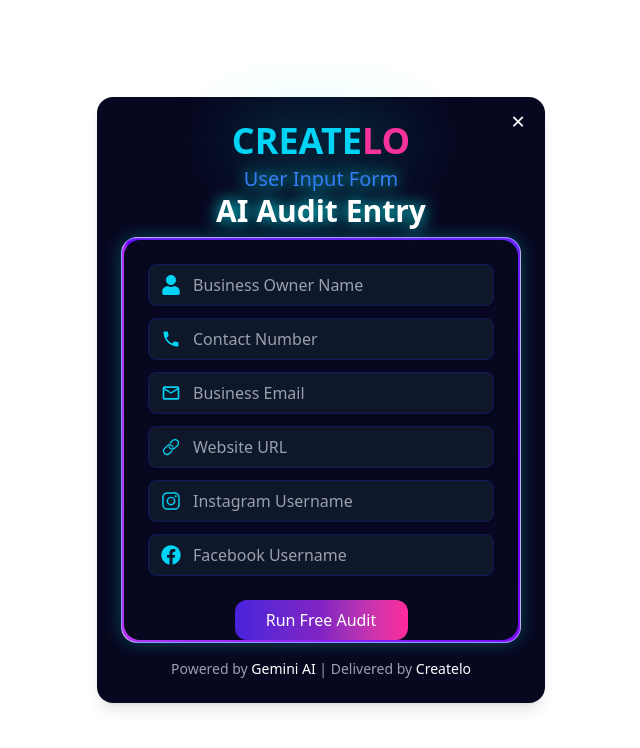
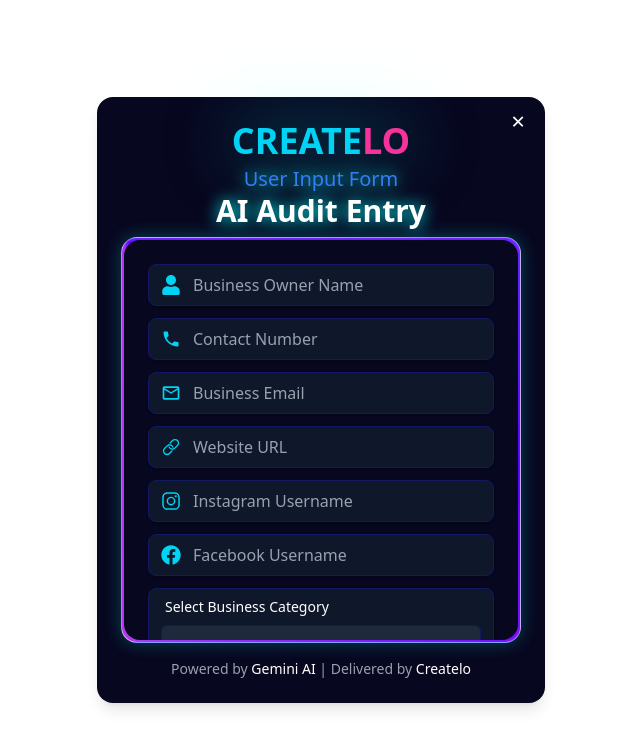
Before and after one commit to Createlo2-0/universal-auditor-frontend, a React (Vite) app: page / in a window 1280 px wide. Both pictures are taken after a click on the button "Start From Here". Shown: the top 748 px of the page, without its empty margins (319-959 px from the left). Built offline with nearby package versions, Linux system fonts and the light colour scheme.

Commit message:
Add Select Catagory Field

```diff
--- a/package.json
+++ b/package.json
@@ -3,7 +3,8 @@
   "private": true,
   "version": "0.0.0",
   "type": "module",
-  "homepage": "https://audit.createlo.in",
+
+  "homepage": "https://Createlo2-0.github.io/universal-auditor-frontend",
   "scripts": {
     "dev": "vite",
     "build": "vite build",
--- a/src/components/AuditForm/AuditForm.jsx
+++ b/src/components/AuditForm/AuditForm.jsx
@@ -5,7 +5,7 @@
 
 const AuditForm = ({ onClose }) => {
   // Initialize React Hook Form
-  const { register, handleSubmit, formState: { errors } } = useForm();
+  const { register, handleSubmit, setValue, formState: { errors } } = useForm(); // Added `setValue`
 
   // Handle form submission
   const onSubmit = async (data) => {
@@ -37,14 +37,13 @@
       toast.error('An error occurred while saving the data'); // Show error toast notification
     }
 
-    onClose(); // Close the form popup
+    onClose();
   };
 
   return (
     <div className="fixed inset-0 bg-transparent bg-opacity-50 flex items-center justify-center z-50 px-4 sm:px-6">
-      {/* Popup container */}
+
       <div className="relative w-full max-w-md p-4 sm:p-6 rounded-2xl bg-[#07071f] backdrop-blur-3xl shadow-lg">
-        {/* Close button */}
         <button
           onClick={onClose}
           className="absolute top-2 right-2 sm:right-5 text-white text-xl sm:text-2xl hover:text-pink-500 transition"
@@ -52,7 +51,7 @@
           &times;
         </button>
 
-        {/* Form header */}
+
         <div className="flex flex-col items-center justify-center text-white font-sans">
           <h1 className="text-3xl sm:text-4xl font-bold text-cyan-400 drop-shadow-[0_0_35px_rgba(0,255,255,0.7)]">
             CREATE<span className="text-pink-500">LO</span>
@@ -60,18 +59,50 @@
           <h2 className="text-lg sm:text-xl text-[#367df8] mt-1 drop-shadow-[0_0_8px_#0ff]">User Input Form</h2>
           <h3 className="text-2xl sm:text-3xl font-semibold mb-2 drop-shadow-[0_0_8px_#0ff]">AI Audit Entry</h3>
 
-          {/* Form container */}
+
           <div className="w-full p-[2px] rounded-2xl bg-[conic-gradient(at_top_left,_cyan,_blue,_pink,_purple)] border border-[#ffffff80]
           shadow-[0_0_18px_rgba(0,255,255,0.25),inset_0_0_10px_rgba(255,0,255,1)] overflow-hidden">
             <form onSubmit={handleSubmit(onSubmit)} className="w-full bg-[#07071f] px-4 sm:px-6 py-3 rounded-2xl max-h-[400px] overflow-y-auto custom-scrollbar">
               {/* Dynamically render input fields */}
-              {inputFields.map(({ name, placeholder, icon: Icon, type, validation }) => (
+
+              {inputFields.map(({ name, placeholder, icon: Icon, type, validation, options }) => (
                 <div key={name} className="flex flex-col bg-[#0f172a] border border-[#121960] rounded-lg px-3 py-2 my-3 shadow-sm focus-within:ring-1 focus-within:ring-cyan-400">
                   {/* Error message */}
                   {errors[name] && (
                     <p className="text-red-500 text-xs mb-1">{errors[name]?.message}</p>
                   )}
-                  {/* Input field */}
+                  {/* Input field or dropdown */}
+                  {type === "select" ? (
+                    <div>
+                      <label
+                        htmlFor={name}
+                        className="text-white text-sm font-medium mb-2 block pl-1"
+                      >
+                        {placeholder}
+                      </label>
+                      <select
+                        id={name}
+                        {...register(name, {
+                          ...validation,
+                          onChange: (e) => {
+                            const selectedValue = e.target.value;
+                            setValue("categoryHint", selectedValue); // Add to form payload
+                          },
+                        })}
+                        defaultValue="" // Use defaultValue instead of selected
+                        className="bg-[#1e293b] w-full text-white border border-[#121960] rounded-md px-2 py-2 text-sm sm:text-base focus:ring-2 focus:ring-cyan-400 focus:outline-none"
+                      >
+                        <option value="" disabled>
+                          {placeholder}
+                        </option>
+                        {options.map((option, index) => (
+                          <option key={index} value={option}>
+                            {option}
+                          </option>
+                        ))}
+                      </select>
+                    </div>
+                  ) : (
                     <div className="flex items-center">
                       <Icon className="mr-3 text-cyan-400 text-lg sm:text-xl" />
                       <input
@@ -81,8 +112,11 @@
                         className="bg-transparent outline-none text-white placeholder-gray-400 flex-1 text-sm sm:text-base"
                       />
                     </div>
+                  )}
                 </div>
               ))}
+
+              <input type="hidden" {...register("categoryHint")} />
 
               {/* Submit button */}
               <div className="flex justify-center">
--- a/src/config/inputFields.js
+++ b/src/config/inputFields.js
@@ -2,9 +2,9 @@
 import { IoIosLink } from "react-icons/io";
 import { IoLogoInstagram } from "react-icons/io5";
 import { FaFacebook, FaUser } from "react-icons/fa";
-import { RiLinkedinFill } from "react-icons/ri";
 import { MdOutlineMail } from "react-icons/md";
 import { IoMdCall } from "react-icons/io";
+import { MdCategory } from "react-icons/md";
 
 // Array of input field configurations
 const inputFields = [
@@ -101,6 +101,27 @@
       },
     },
   },
+  {
+    name: "businessCategory",
+    placeholder: "Select Business Category",
+    icon:MdCategory,
+    type: "select",
+    options: [
+      "Real Estate & Builders",
+      "Local Shops & D2C Brands",
+      "Healthcare & Clinics",
+      "Education & Coaching Institutes",
+      "Salons & Spas",
+      "Restaurants, Cafes & Cloud Kitchens",
+      "Jewellery & Fashion Boutiques",
+      "Fitness, Gyms & Yoga Studios",
+      "Event Planners & Wedding Vendors",
+      "Interior Designers & Architects",
+    ],
+    validation: {
+      required: "Business category is required",
+    },
+  },
 ];
 
 // Exporting the input fields configuration
--- a/vite.config.js
+++ b/vite.config.js
@@ -2,7 +2,6 @@
 import react from '@vitejs/plugin-react'
 import tailwindcss from '@tailwindcss/vite'
 
-// https://vite.dev/config/
 export default defineConfig({
   plugins: [react(), tailwindcss()],
   base: '/universal-auditor-frontend/',
```
Also changed, not shown: 1 other file (tests, documents, lock files or other folders). Lines whose indentation alone changed are shown as unchanged.
